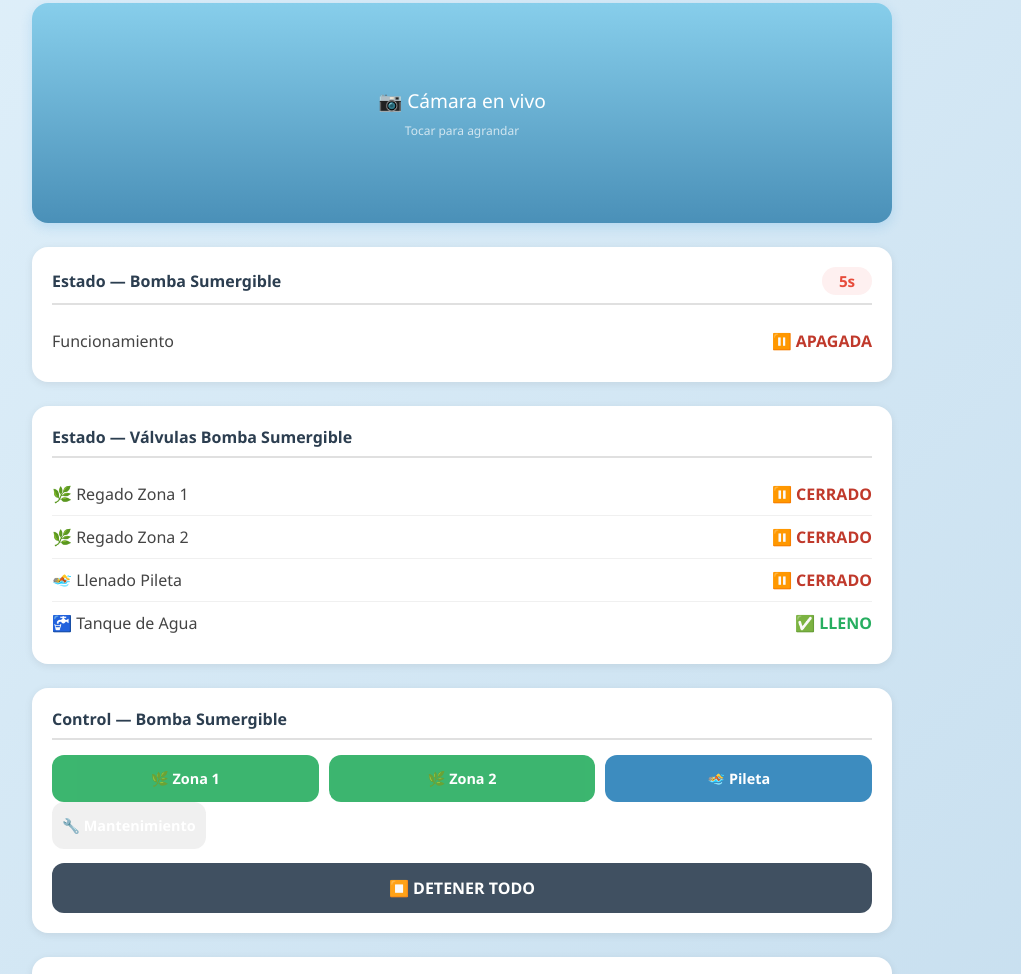
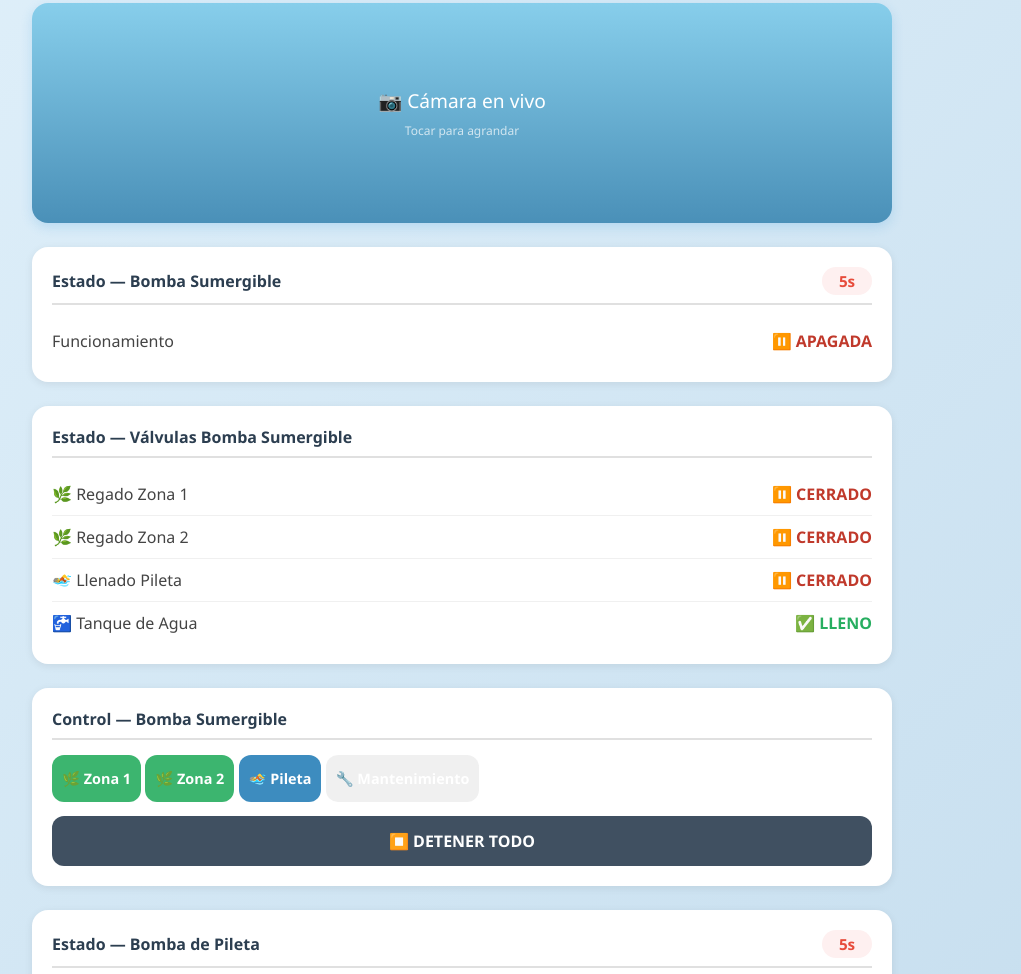
Before and after one commit to Vehiculosenventa/smart.pileta, a plain HTML site: page index.html in a window 1280 px wide. Shown: the part 81-1055 px from the top of the page, without its empty margins (178-1199 px from the left). Drawn offline with Linux system fonts and the light colour scheme.

Commit message:
Fix button duplication and formatting in index.html

```diff
--- a/index.html
+++ b/index.html
@@ -54,12 +54,12 @@
 
     <div class="tarjeta">
         <h2>Control — Bomba Sumergible</h2>
-        <div class="fila-tres">
+        <div class="fila-doble">
             <button id="btn-zona1" class="boton btn-verde" onclick="toggleValvulaBomba('zona1')">🌿 Zona 1</button>
             <button id="btn-zona2" class="boton btn-verde" onclick="toggleValvulaBomba('zona2')">🌿 Zona 2</button>
             <button id="btn-llenado" class="boton btn-azul-agua" onclick="toggleValvulaBomba('llenado')">🏊 Pileta</button>
+            <button id="btn-mtto-bomba" class="boton btn-mantenimiento" onclick="iniciarMantenimientoBomba()">🔧 Mantenimiento</button>
         </div>
-        <button id="btn-mtto-bomba" class="boton btn-mantenimiento" onclick="iniciarMantenimientoBomba()">🔧 Mantenimiento</button>
         <button class="boton btn-detener" onclick="detenerTodoBomba()">⏹️ DETENER TODO</button>
     </div>
 
```
